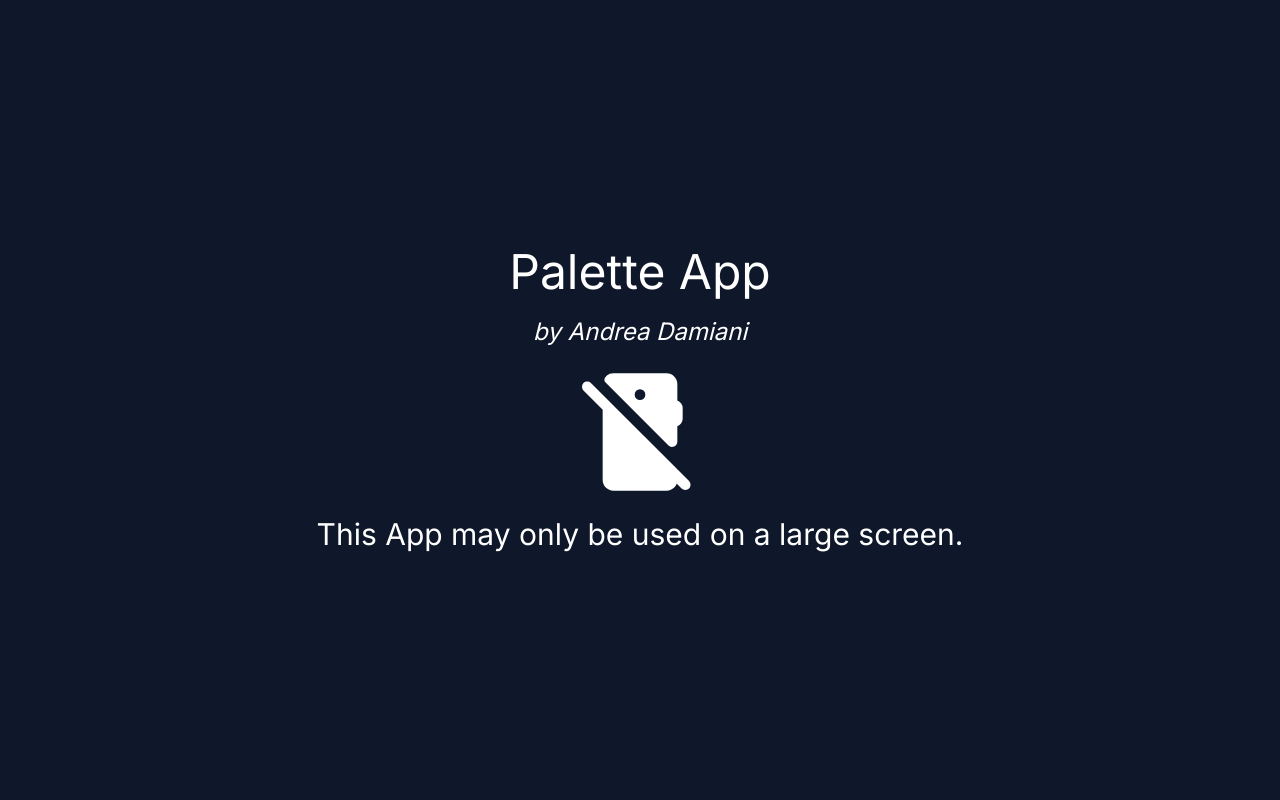
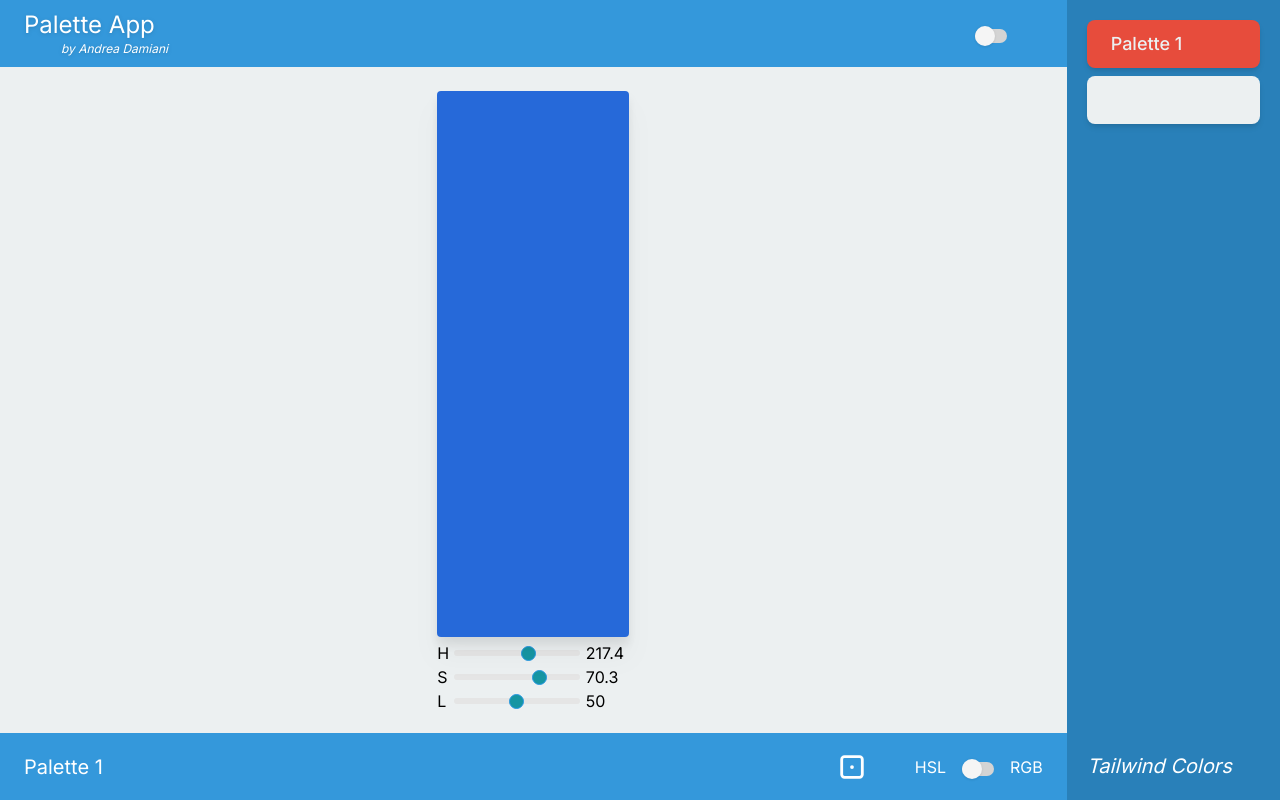
Before and after one commit to andrea-dam/palette-app, a Vue app: page / in a window 1280 px wide. Built offline with nearby package versions, Linux system fonts and the light colour scheme; some icons are missing.

Commit message:
Fixata definitivamente condizione schermo mobile

```diff
--- a/src/App.vue
+++ b/src/App.vue
@@ -1,7 +1,7 @@
 <template>
     <!-- Schermata Mobile -->
     <div
-        v-if="(width <= 1024 && orientation === 'portrait-primary') || orientation === 'landscape-primary'"
+        v-if="(width <= 1024 && orientation === 'portrait-primary') || (width <= 1024 && orientation === 'landscape-primary')"
         class="flex h-screen w-screen flex-col items-center justify-center space-y-5 bg-slate-900 p-10">
         <h1 class="text-5xl">Palette App</h1>
         <h2 class="text-2xl italic">by Andrea Damiani</h2>
```
